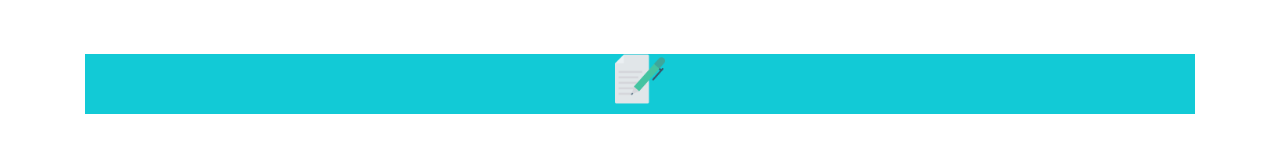
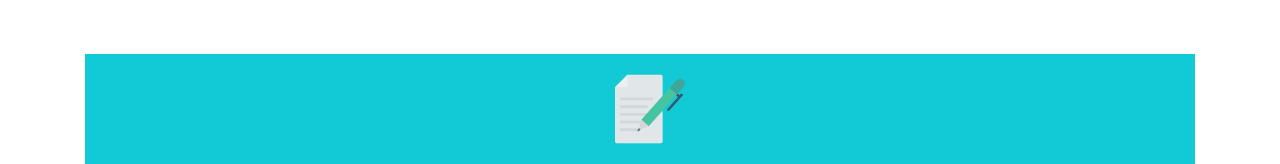
Before and after one commit to moliver4/portfolio-builder-client, a React (Create React App) app: page / in a window 1280 px wide. Shown: the part 1193-1357 px from the top of the page. Before the commit the page ends 1307 px from the top, so only its background shows below. Built offline with nearby package versions, Linux system fonts and the light colour scheme.

Commit message:
Aligned logo.

```diff
--- a/src/components/Footer.js
+++ b/src/components/Footer.js
@@ -3,26 +3,26 @@ import React from 'react'
 
 function Footer() {
     return (
-        <div>
-            <footer style={styles.footer}>
+        <footer style={styles.footer}>
             <h5></h5>
             <img src={logo} style={styles.footerLogo} ></img>
         </footer>
-        </div>
     )
 }
 
 export default Footer
 
-
 const styles = {
     footer: {
         backgroundColor: '#12cad6',
-        height: 60,
+        height: 110,
         width: '100%'
     },
     footerLogo: {
-        width: 50,
-        text_align: 'left'
+        width: 70,
+        text_align: 'left',
+        marginTop: 20,
+        marginBottom: 20,
+        marginLeft: 20
     }
 }
--- a/src/screens/EditScreen.js
+++ b/src/screens/EditScreen.js
@@ -8,6 +8,7 @@ import EditExperienceContainer from '../containers/EditExperienceContainer'
 import EditAccoladesContainer from '../containers/EditAccoladesContainer'
 import NavBar from '../components/NavBar'
 import { Link } from 'react-router-dom'
+import Footer from '../components/Footer'
 
 class EditScreen extends Component {
 
@@ -36,6 +37,7 @@ class EditScreen extends Component {
                     </Link>
                     <br/>
                 </div>
+                <Footer />
             </div>
         )
     }
--- a/src/screens/PortfolioScreen.js
+++ b/src/screens/PortfolioScreen.js
@@ -4,11 +4,8 @@ import PortfolioUserContainer from '../containers/PortfolioUserContainer'
 import PortfolioCardContainer from '../containers/PortfolioCardContainer'
 import NavBar from '../components/NavBar'
 import {Redirect} from 'react-router-dom'
-
-
+import Footer from '../components/Footer'
 import { unstable_renderSubtreeIntoContainer } from 'react-dom'
-
-
 
 export class PortfolioScreen extends Component {
 
@@ -92,6 +89,7 @@ export class PortfolioScreen extends Component {
                         </div>
                     </div>
                 </div>
+                <Footer />
             </div>
         )} else if (this.state.error) {
             return <Redirect to='/' />
```
